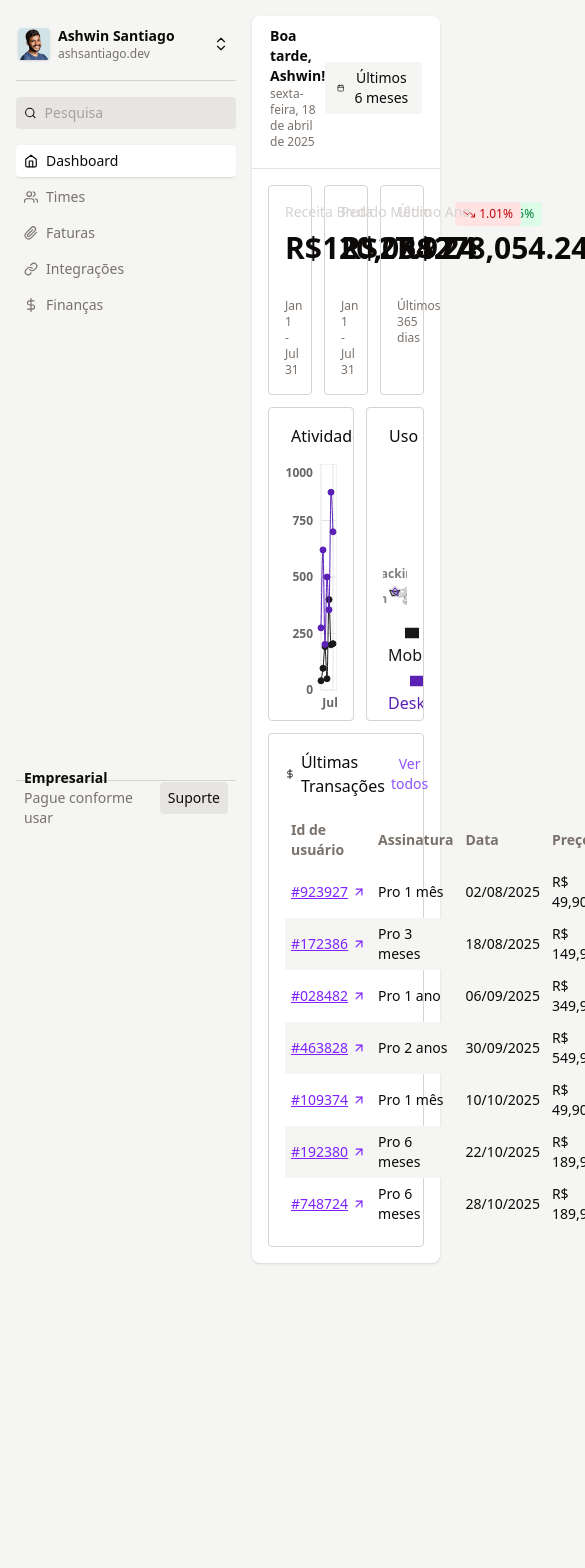
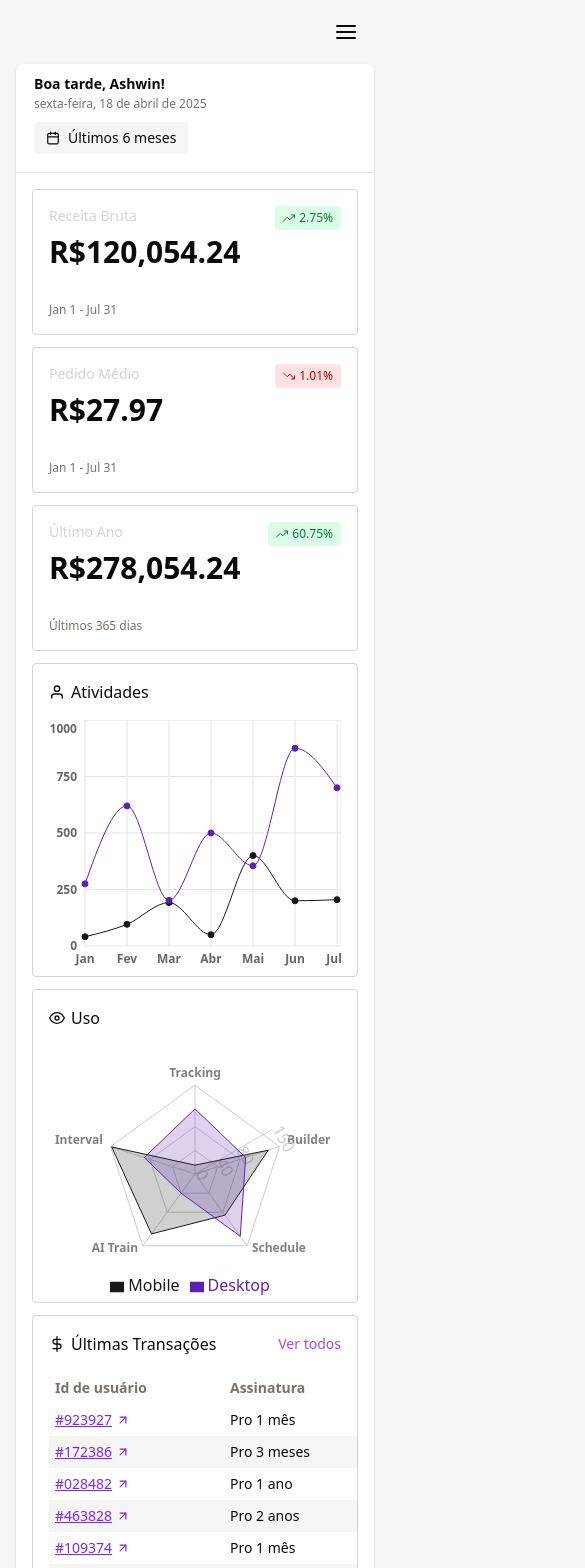
Before and after one commit to henrynicollasissicaba/admin-dashboard, a Next.js app: page / in a window 390 px wide. Shown: the top 1568 px of the page, 585 px wide, since content can reach past the window. Before the commit the page ends 1279 px from the top, so only its background shows below. Built offline with nearby package versions, Linux system fonts and the light colour scheme.

Commit message:
adding responsive view

```diff
--- a/src/app/components/ActivityGraph.tsx
+++ b/src/app/components/ActivityGraph.tsx
@@ -51,7 +51,7 @@ const data = [
 
 export default function ActivityGraph(){
     return(
-        <div className="col-span-7 overflow-hidden rounded border border-stone-300">
+        <div className="col-span-12 md:col-span-7 overflow-hidden rounded border border-stone-300">
             <div className="p-4">
                 <h3 className="flex items-center gap-1.5 font-medium">
                     <FiUser /> Atividades
--- a/src/app/components/RecentTransactions.tsx
+++ b/src/app/components/RecentTransactions.tsx
@@ -12,7 +12,7 @@ const tableRows = [
 
 export default function RecentTransactions(){
     return(
-        <div className="col-span-12 p-4 rounded border border-stone-300">
+        <div className="col-span-12 p-4 rounded border border-stone-300 overflow-x-auto">
             <div className="mb-4 flex items-center justify-between">
                 <h3 className="flex items-center gap-1.5 font-medium">
                     <FiDollarSign /> Últimas Transações
@@ -37,10 +37,10 @@ const TableHead = () => {
     return(
         <thead>
             <tr className="text-sm font-normal text-stone-500">
-                <th className="text-start p-1.5">Id de usuário</th>
-                <th className="text-start p-1.5">Assinatura</th>
-                <th className="text-start p-1.5">Data</th>
-                <th className="text-start p-1.5">Preço</th>
+                <th className="text-start min-w-[175px] p-1.5">Id de usuário</th>
+                <th className="text-start min-w-[175px] p-1.5">Assinatura</th>
+                <th className="text-start min-w-[175px] p-1.5">Data</th>
+                <th className="text-start min-w-[175px] p-1.5">Preço</th>
                 <th className="w-8"></th>
             </tr>
         </thead>
@@ -66,13 +66,6 @@ const TableRow = () => {
                     <td className="p-1.5">{plan}</td>
                     <td className="p-1.5">{date}</td>
                     <td className="p-1.5">{price}</td>
-
-                    <button
-                        className="hover:bg-stone-200 transition-colors grid place-content-center rounded text-sm size-8
-                        cursor-pointer"
-                    >
-                        <FiMoreHorizontal />
-                    </button>
                 </tr>
             ))}
         </>
--- a/src/app/components/Sidebar.tsx
+++ b/src/app/components/Sidebar.tsx
@@ -1,17 +1,32 @@
+"use client"
+
+import { FiMenu, FiX } from "react-icons/fi";
 import AccountToggle from "./AccountToggle";
 import NavItems from "./NavItems";
 import Plan from "./Plan";
 import Search from "./Search";
+import { useState } from "react";
 
 export default function Sidebar(){
+    const [isOpenMenu, setIsOpenMenu] = useState(false)
+
     return(
-        <div>
-            <div className="overflow-y-auto sticky top-4 h-[calc(100vh-32px-48px)]">
-                <AccountToggle />
-                <Search />
-                <NavItems />
+        <>
+            <button
+                className="md:hidden sticky top-4 ml-auto px-4 py-1"
+                onClick={() => setIsOpenMenu(!isOpenMenu)}
+            >
+                {isOpenMenu ? <FiX className="size-6" /> : <FiMenu className="size-6" />}
+            </button>
+            <div className={`fixed md:sticky bg-stone-100 z-10 h-full top-0 md:top-4
+                ${isOpenMenu ? "left-0" : "-left-full"} transition-all`}>
+                <div className="overflow-y-auto md:sticky top-0 md:top-4 h-[calc(100vh-32px-48px)]">
+                    <AccountToggle />
+                    <Search />
+                    <NavItems />
+                </div>
+                <Plan />
             </div>
-            <Plan />
-        </div>
+        </>
     )
 }
--- a/src/app/components/StatsCards.tsx
+++ b/src/app/components/StatsCards.tsx
@@ -34,10 +34,11 @@ const cardText: CardText[] = [
 
 export default function StatsCards(){
     return(
-        <>
+        <div className="grid gap-3 col-span-12">
+            <div className="flex gap-3 flex-wrap">
                 {cardText.map(({ title, value, pillText, trend, period }) => (
                     <div
-                    className="col-span-4 p-4 rounded border border-stone-300"
+                        className="p-4 rounded border border-stone-300 grow"
                         key={title}
                     >
                         <div
@@ -71,6 +72,7 @@ export default function StatsCards(){
                         </p>
                     </div>
                 ))}
-        </>
+            </div>
+        </div>
     )
 }
--- a/src/app/components/TopBar.tsx
+++ b/src/app/components/TopBar.tsx
@@ -24,8 +24,8 @@ export default function TopBar(){
         <div
             className="border-b px-4 mb-4 mt-2 pb-4 border-stone-200"
         >
-            <div className="flex items-center justify-between p-0.5">
-                <div>
+            <div className="flex flex-col gap-2.5 md:flex-row md:items-center md:justify-between p-0.5">
+                <div className="flex flex-col gap-0.5">
                     <span className="text-sm font-bold block">
                         {getCurrentTime()}, Ashwin!
                     </span>
@@ -36,7 +36,7 @@ export default function TopBar(){
 
                 <button
                     className="flex text-sm items-center gap-2 bg-stone-100 transition-colors hover:bg-violet-100
-                    hover:text-violet-700 px-3 py-1.5 rounded cursor-pointer"
+                    hover:text-violet-700 px-3 py-1.5 rounded cursor-pointer w-fit"
                 >
                     <FiCalendar />
                     <span>Últimos 6 meses</span>
--- a/src/app/components/UsageRadar.tsx
+++ b/src/app/components/UsageRadar.tsx
@@ -47,7 +47,7 @@ const data = [
 
 export default function UsageRadar(){
     return(
-        <div className="col-span-5 overflow-hidden rounded border border-stone-300">
+        <div className="col-span-12 md:col-span-5 overflow-hidden rounded border border-stone-300">
             <div className="p-4">
                 <h3 className="flex items-center gap-1.5 font-medium">
                 <FiEye /> Uso
--- a/src/app/page.tsx
+++ b/src/app/page.tsx
@@ -3,7 +3,7 @@ import Sidebar from "./components/Sidebar";
 
 export default function Home() {
   return (
-    <main className="grid gap-4 p-4 grid-cols-[220px_1fr]">
+    <main className="grid gap-4 p-4 grid-cols-1 md:grid-cols-[220px_1fr]">
       <Sidebar />
       <Dashboard />
     </main>
```
Lines whose indentation alone changed are shown as unchanged.
